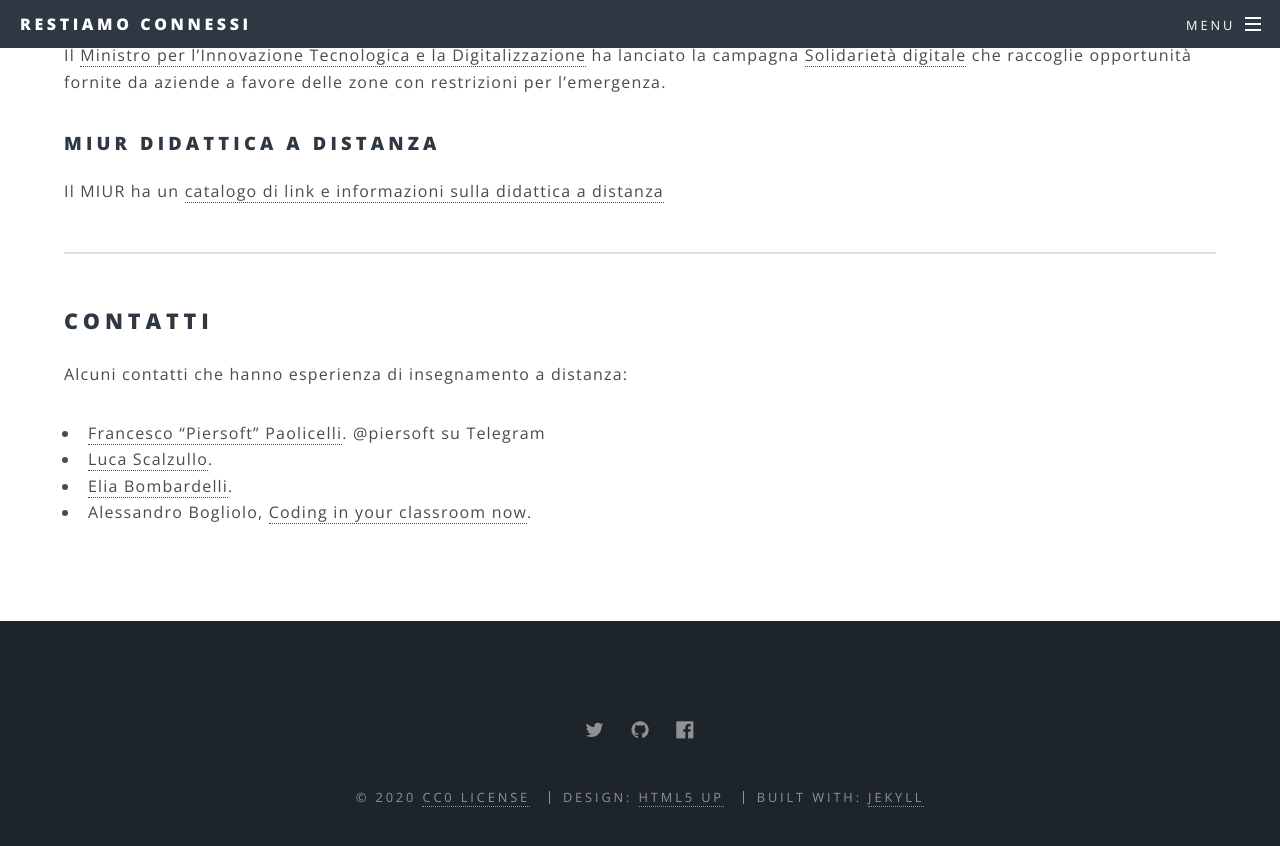
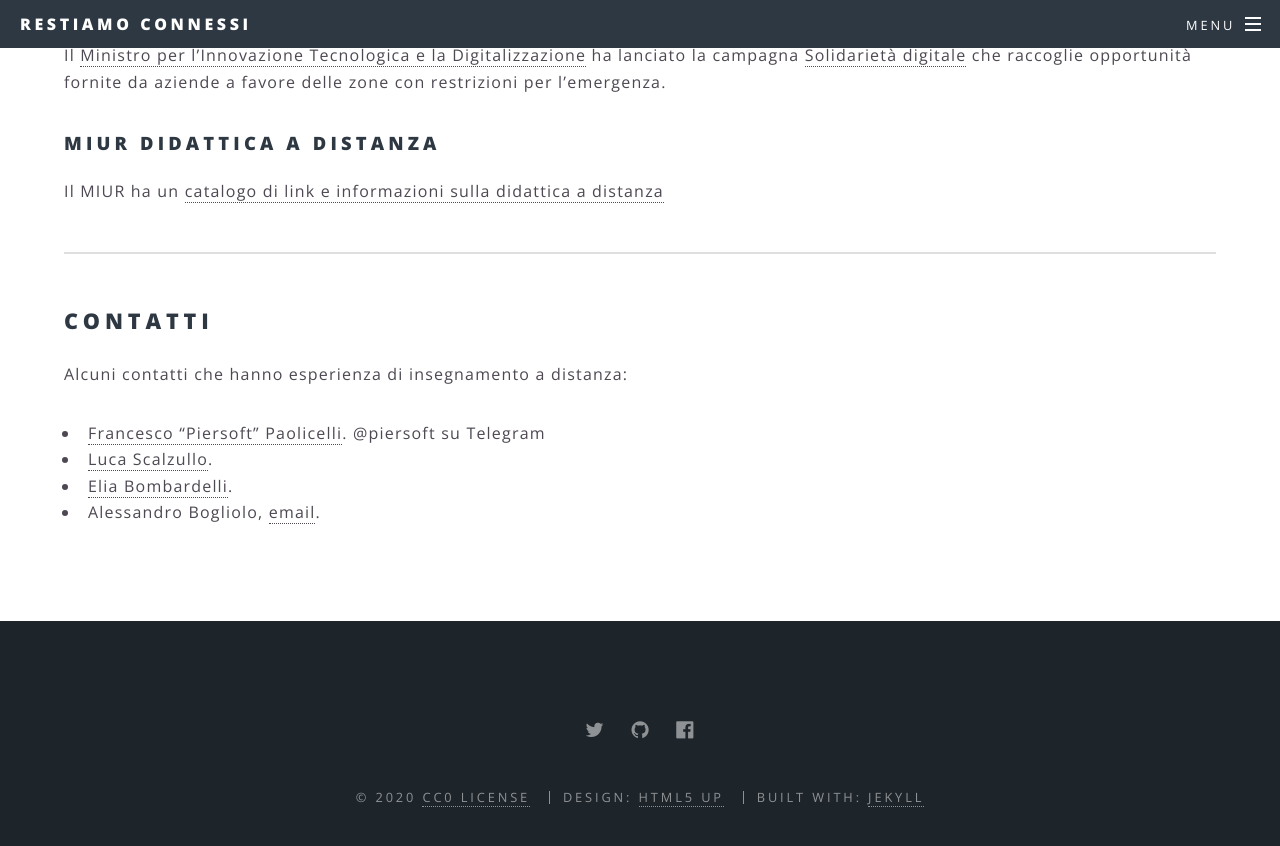
Before and after one commit to dariobottazzi/restiamoconnessi, a Jekyll site: the page built from 2_scuola.md, in a window 1280 px wide and 900 px high, scrolled down 6143 px. Shown: the top 846 px of the window. Built offline with Jekyll 4.4.1, drawn with Linux system fonts in a browser that asks for light colours.

Commit message:
Update 2_scuola.md

```diff
--- a/2_scuola.md
+++ b/2_scuola.md
@@ -125,4 +125,4 @@ Alcuni contatti che hanno esperienza di insegnamento a distanza:
 * [Francesco "Piersoft" Paolicelli](http://www.piersoft.it/). @piersoft su Telegram
 * [Luca Scalzullo](https://sites.google.com/view/lucascalzullo/home).
 * [Elia Bombardelli](https://www.spreaker.com/user/rickdufer/dailycogito2x157).
-* Alessandro Bogliolo, [Coding in your classroom now](http://codemooc.org/).
+* Alessandro Bogliolo, [email](alessandro.bogliolo@uniurb.it).
```
